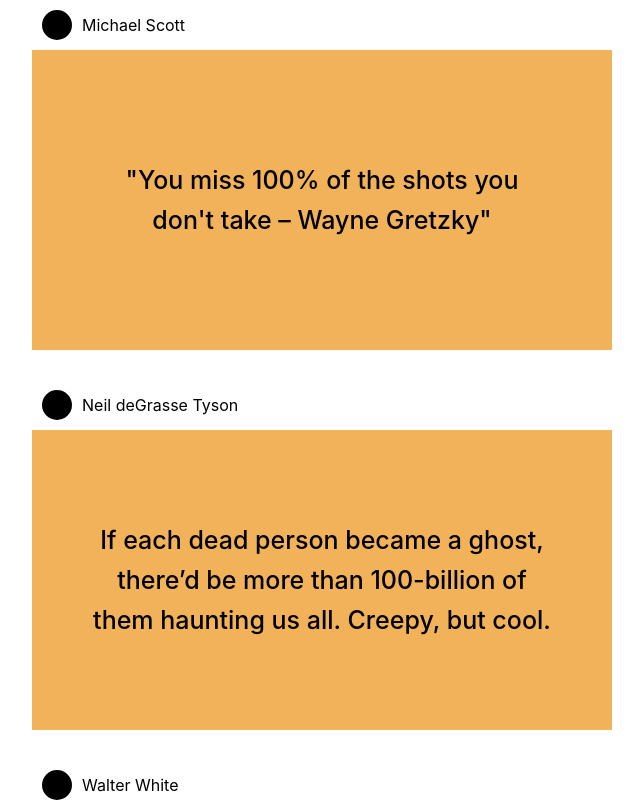
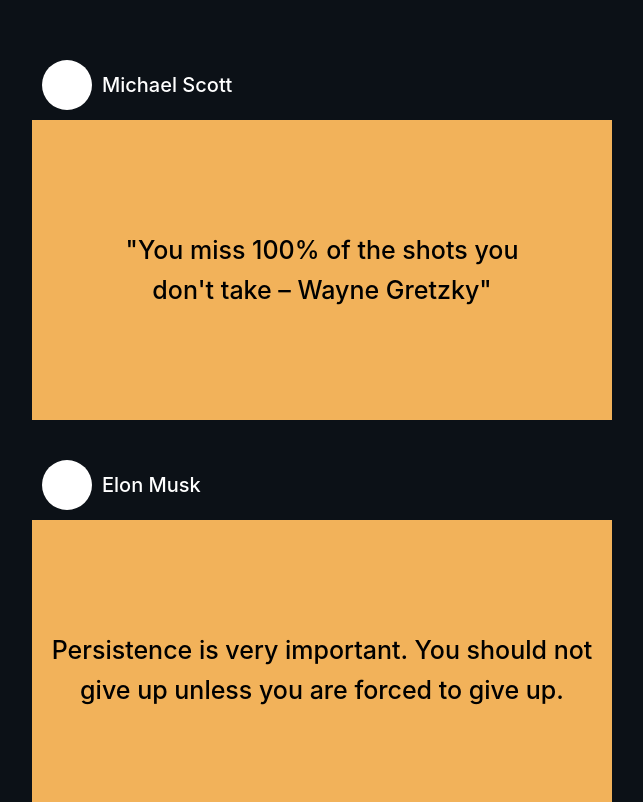
Before and after one commit to codegem-insta/react_scroll, a React (Create React App) app: page / in a window 1280 px wide. Shown: the top 802 px of the page, without its empty margins (318-961 px from the left). Built offline with nearby package versions, Linux system fonts and the light colour scheme.

Commit message:
Zoomed in for instagram

```diff
--- a/src/components/ProgressBar/ProgressBar.module.css
+++ b/src/components/ProgressBar/ProgressBar.module.css
@@ -1,6 +1,6 @@
 .ProgressBar {
     position: fixed;
-    background: red;
-    height: 4px;
+    background: rgb(103, 138, 227);
+    height: 16px;
     z-index: 10;
 }
--- a/src/components/UserPosts/UserPosts.jsx
+++ b/src/components/UserPosts/UserPosts.jsx
@@ -4,9 +4,9 @@
 function allPosts() {
     return [
         { id: 0, name: "Michael Scott", content: "\"You miss 100% of the shots you\n don't take – Wayne Gretzky\"" },
-        { id: 1, name: "Neil deGrasse Tyson", content: "If each dead person became a ghost,\n there’d be more than 100-billion of\nthem haunting us all. Creepy, but cool." },
-        { id: 2, name: "Walter White", content: "I am the one who knocks" },
-        { id: 3, name: "Michael Scott", content: "\"You miss 100% of the shots you\n don't take – Wayne Gretzky\"" },
+        { id: 1, name: "Elon Musk", content: "Persistence is very important. You should not\n give up unless you are forced to give up." },
+        { id: 2, name: "Neil deGrasse Tyson", content: "If each dead person became a ghost,\n there’d be more than 100-billion of\nthem haunting us all. Creepy, but cool." },
+        { id: 3, name: "Walter White", content: "I am the one who knocks" },
         { id: 4, name: "Neil deGrasse Tyson", content: "If each dead person became a ghost,\n there’d be more than 100-billion of\nthem haunting us all. Creepy, but cool." },
         { id: 5, name: "Walter White", content: "I am the one who knocks" },
         { id: 6, name: "Michael Scott", content: "\"You miss 100% of the shots you\n don't take – Wayne Gretzky\"" },
--- a/src/components/UserPosts/UserPosts.module.css
+++ b/src/components/UserPosts/UserPosts.module.css
@@ -1,5 +1,5 @@
 .UserPosts {
-    padding: 0px 350px;
+    padding: 50px 350px;
 }
 
 .Post {
@@ -11,12 +11,15 @@
     display: flex;
     width: 100%;
     align-items: center;
+    color: white;
+    font-size: 20px;
+    font-weight: 500;
 }
 
 .Picture {
-    background-color: black;
-    width: 30px;
-    height: 30px;
+    background-color: white;
+    width: 50px;
+    height: 50px;
     margin-right: 10px;
     border-radius: 50%;
 }
--- a/src/index.css
+++ b/src/index.css
@@ -5,6 +5,7 @@
     sans-serif;
   -webkit-font-smoothing: antialiased;
   -moz-osx-font-smoothing: grayscale;
+  background-color: #0C1117;
 }
 
 code {
```
